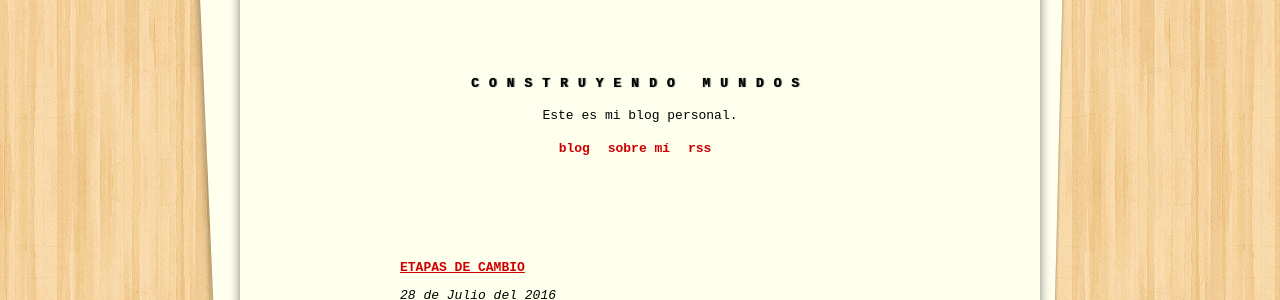
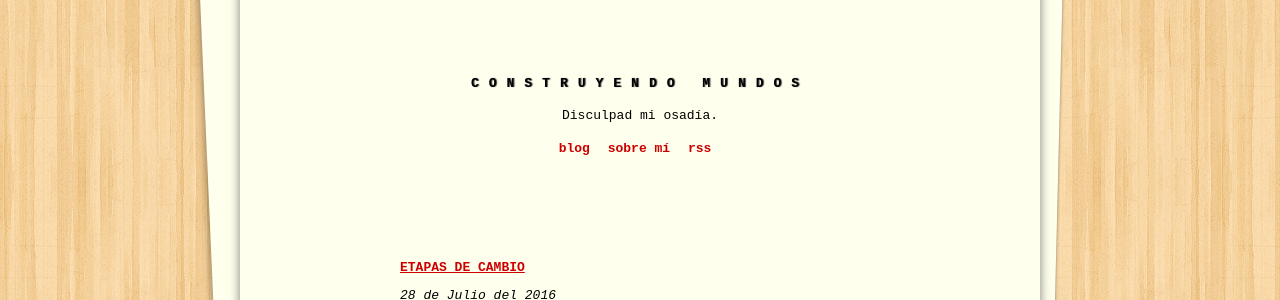
Before and after one commit to monimarlo/monimarlo.github.io, a Jekyll site: the page built from index.html, in a window 1280 px wide. Shown: the part 135-435 px from the top of the page. Built offline with Jekyll 4.4.1, drawn with Linux system fonts in a browser that asks for light colours; nearby versions of some CDN libraries; the list of posts is cut into pages by our own code.

Commit message:
cambiar subtitulo

```diff
--- a/_config.yml
+++ b/_config.yml
@@ -1,6 +1,6 @@
 # Site settings
 title: "Construyendo Mundos"
-description: "Este es mi blog personal."
+description: "Disculpad mi osadía."
 baseurl: ""
 url: "monimarlo.github.io"
 
```
